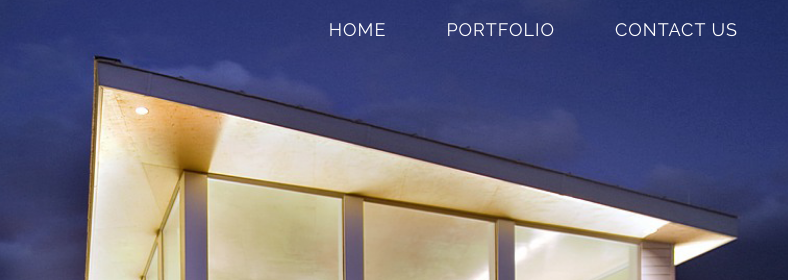
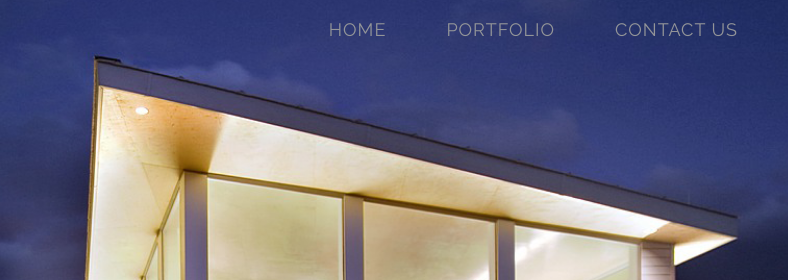
Before and after one commit to colleen69/responsive_website, a plain HTML site: page index.html in a window 1280 px wide. Shown: the top 280 px of the page, 492-1280 px from the left. Drawn offline with Linux system fonts and the light colour scheme.

Commit message:
Add files via upload

```diff
--- a/css/styles2.css
+++ b/css/styles2.css
@@ -79,7 +79,7 @@ letter-spacing: 1px;
 
 .menu1 li a {
 font-family: 'Raleway',sans-serif;
-color: #fff;
+color: #939598;
 text-decoration: none;
 font-size: 18px;
 padding: 30px;
```
